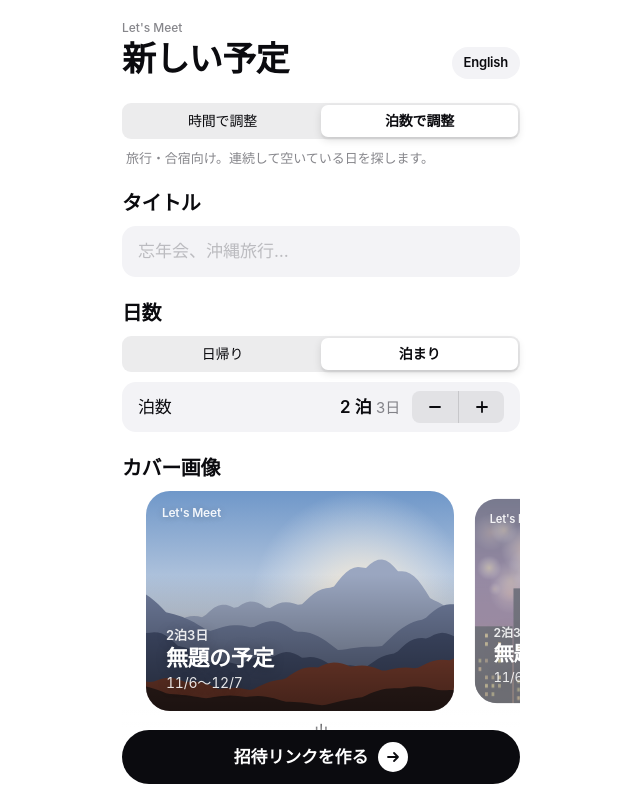
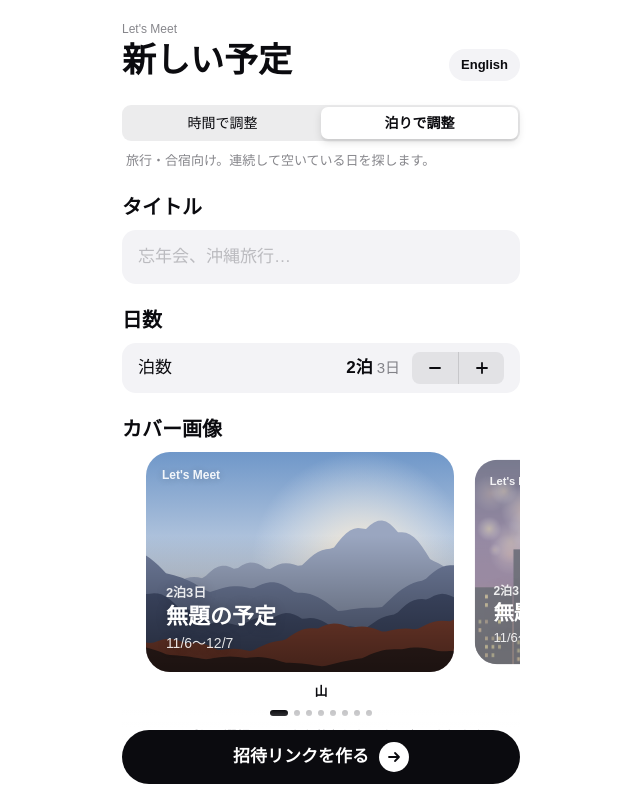
Before and after one commit to shumi-build/letsmeet, a website built with Vite: page app/index.html in a window 1280 px wide. Both pictures are taken after a click on the button "日本語". Shown: the top 800 px of the page, without its empty margins (319-959 px from the left). Built offline with nearby package versions, Linux system fonts and the light colour scheme; no server answers.

Commit message:
Trip length from 0 nights, search hint above the calendar, Japanese type
- Nights stepper now runs 0–14 (0 nights = a one-day plan); the separate
  Day trip / Overnight switch is gone.
- "We'll look for the best N nights within these dates" sits between the
  When heading and the calendar.
- Japanese uses Hiragino Kaku Gothic ProN (Meiryo / Noto Sans JP elsewhere)
  with normal letter spacing and a little more line height; nothing is
  downloaded.
- Japanese wording: 泊りで調整, 予定期間, 空き日程.

Co-Authored-By: Claude Opus 5.5 <noreply@anthropic.com>

```diff
--- a/app/src/i18n.ts
+++ b/app/src/i18n.ts
@@ -13,7 +13,7 @@ const en = {
   timeShort: (m: number) => { const h = Math.floor(m / 60) % 24, mm = m % 60, h12 = h % 12 || 12; return `${h12}${mm ? ':' + pad(mm) : ''}${h < 12 ? 'a' : 'p'}`; },
   range: (a: string, b: string) => `${a} – ${b}`,
   nights: (n: number) => (n === 0 ? 'Day trip' : `${n} night${n > 1 ? 's' : ''}, ${n + 1} days`),
-  nightsN: (n: number): string => (n === 1 ? 'night' : 'nights'), daysN: (n: number) => `${n} days`,
+  nightsCount: (n: number) => `${n} ${n === 1 ? 'night' : 'nights'}`, daysN: (n: number) => (n === 1 ? '1 day' : `${n} days`),
   dur: (m: number) => { const h = m / 60; return `${h} hour${h === 1 ? '' : 's'}`; },
   holShort: 'Holiday' as string | null, switchTo: '日本語',
   coverNames: { mountain: 'Mountains', city: 'City lights', dinner: 'Dinner', mahjong: 'Mahjong', ocean: 'Ocean', snow: 'Snow night', forest: 'Forest', gradient: 'Gradient' } as Record<string, string>,
@@ -29,6 +29,7 @@ const en = {
   timeH: 'Time', timeRow: 'Time', timeNote: 'Choose in 10-minute steps.', start: 'Start', end: 'End', done: 'Done', cancel: 'Cancel',
   coverH: 'Cover', coverNote: 'Swipe to choose. Friends see this when you share the link.',
   periodQ: 'When', daysQ: 'Days',
+  searchHint: (nl: string) => `We’ll look for the best <b>${nl.toLowerCase()}</b> within these dates.`,
   tapEnd: 'Now tap the last day.', tapRange: 'Drag across the days, or tap the first and last day. Keep dragging past the edge to reach the next month.',
   tripHint: (nl: string, c: number, len: number) => `${len} days selected. We check all ${c} possible ${nl.toLowerCase()} options.`,
   daysHint: (n: number) => `${n} days selected. Tap days, or drag across them (past the edge to reach the next month).`,
@@ -101,15 +102,15 @@ const ja: Dict = {
   time: m => `${Math.floor(m / 60)}:${pad(m % 60)}`,
   timeShort: m => `${Math.floor(m / 60)}:${pad(m % 60)}`,
   range: (a, b) => `${a}〜${b}`,
-  nights: n => (n === 0 ? '日帰り' : `${n}泊${n + 1}日`),
-  nightsN: () => '泊', daysN: n => `${n}日`,
+  nights: n => `${n}泊${n + 1}日`,
+  nightsCount: n => `${n}泊`, daysN: n => `${n}日`,
   dur: m => `${m / 60}時間`,
   holShort: null, switchTo: 'English',
   coverNames: { mountain: '山', city: '夜の街', dinner: 'ごはん', mahjong: '麻雀', ocean: '海', snow: '雪の夜', forest: '森', gradient: 'グラデーション' },
   untitled: '無題の予定', answered: n => `${n}人が回答`, candDays: n => `候補${n}日`,
   newPlan: '新しい予定',
   title: 'タイトル', titlePh: '忘年会、沖縄旅行…',
-  kindTime: '時間で調整', kindTrip: '泊数で調整',
+  kindTime: '時間で調整', kindTrip: '泊りで調整',
   kindTimeSub: 'ご飯・飲み会・打ち合わせ向け。空いている時間帯を集めます。',
   kindTripSub: '旅行・合宿向け。連続して空いている日を探します。',
   ctaCreate: '招待リンクを作る', creating: '作成中…', createFailed: 'リンクを作れませんでした。通信状況を確認してもう一度お試しください。',
@@ -117,7 +118,8 @@ const ja: Dict = {
   howLong: '日数', dayTrip: '日帰り', overnight: '泊まり', nightsRow: '泊数',
   timeH: '時間', timeRow: '時間', timeNote: '10分単位で選べます。', start: '開始', end: '終了', done: '完了', cancel: 'キャンセル',
   coverH: 'カバー画像', coverNote: 'スワイプして選択。リンクを共有したときに表示されます。',
-  periodQ: '期間', daysQ: '候補日',
+  periodQ: '予定期間', daysQ: '候補日',
+  searchHint: nl => `この期間の中から、<b>${nl}</b>の日程を探します。`,
   tapEnd: '最終日をタップしてください。', tapRange: '指でなぞるか、初日と最終日をタップ。端までなぞり続けると次の月に進みます。',
   tripHint: (nl, c, len) => `${len}日間を選択中。${nl}の組み合わせ${c}通りをすべてチェックします。`,
   daysHint: n => `${n}日選択中。タップか、指でなぞって選べます（端までなぞると次の月へ）。`,
@@ -155,7 +157,7 @@ const ja: Dict = {
   maybeN: n => `${n}人が要調整`, tripLen: '旅行の日数',
   decideTrip: 'この日程に決める', decideTime: 'この日時に決める', organizerPicks: '最終的な日程は主催者が決めます。',
   noWin: 'この日数で組める日程がありません。', noAnswers: 'まだ回答がありません。リンクを送って始めましょう。',
-  perDay: '日ごとの空き', perTime: '時間ごとの空き', few: '少', everyone: '全員',
+  perDay: '空き日程', perTime: '時間ごとの空き', few: '少', everyone: '全員',
   perDayNote: '日付をタップすると誰が行けるか見られます。', perTimeNote: 'マスをタップすると誰が行けるか見られます。', noSlot: '空きが重なる時間がまだありません。',
   decideCap: 'この日程に決める', decideWarn: '決定すると、全員の空き状況はその場で削除されます。残るのはタイトルと日程だけで、予定日の翌日に消えます。',
   confirmDecide: '決定する', deciding: '保存中…', decideFailed: '保存できませんでした。もう一度お試しください。',
--- a/app/src/screens/create.ts
+++ b/app/src/screens/create.ts
@@ -45,10 +45,9 @@ export function vCreate(): string {
 }
 
 function howLong() {
-  const t = T(), n = C().trip.nights, day = n === 0;
+  const t = T(), n = C().trip.nights;
   return `<section class="sec"><h2 class="title3">${t.howLong}</h2>
-    <div class="segc" role="group"><button class="${day ? 'on' : ''}" data-act="triptype" data-v="day" aria-pressed="${day}">${t.dayTrip}</button><button class="${!day ? 'on' : ''}" data-act="triptype" data-v="night" aria-pressed="${!day}">${t.overnight}</button></div>
-    ${day ? '' : `<div class="list"><div class="ri"><span class="k">${t.nightsRow}</span>${nightsVal(n)}${stepper('nightstep', n, 1, MAX_NIGHTS)}</div></div>`}
+    <div class="list"><div class="ri"><span class="k">${t.nightsRow}</span>${nightsVal(n)}${stepper('nightstep', n, 0, MAX_NIGHTS)}</div></div>
   </section>`;
 }
 
@@ -82,6 +81,7 @@ export function rangeClasses(k: string) {
 function tripCalendar() {
   const t = T(), c = C(), tr = c.trip, len = diffDays(tr.start, tr.end) + 1, combos = Math.max(0, len - tr.nights);
   return `<section class="sec"><h2 class="title3">${t.periodQ}</h2>
+    <p class="sub pi">${t.searchHint(esc(t.nights(tr.nights)))}</p>
     <div class="list pad">${calendarShell(c.cal.trip)}</div>
     <p class="foot pi">${c.rangePick ? t.tapEnd : t.tapRange} ${t.tripHint(t.nights(tr.nights), combos, len)}</p>
   </section>`;
@@ -187,12 +187,7 @@ export function tapRange(k: string) {
 
 export const createActions: Record<string, (v: string, el: HTMLElement) => void> = {
   mode(v) { const c = C(); if (c.mode !== v) { c.mode = v as Mode; c.rangePick = null; render(); } },
-  triptype(v) {
-    const c = C(), tr = c.trip;
-    if (v === 'day') { if (tr.nights > 0) c.lastNights = tr.nights; tr.nights = 0; } else if (tr.nights === 0) tr.nights = c.lastNights || 2;
-    fitRange(); render();
-  },
-  nightstep(v) { const c = C(); c.trip.nights = Math.min(MAX_NIGHTS, Math.max(1, c.trip.nights + Number(v))); c.lastNights = c.trip.nights; fitRange(); render(); },
+  nightstep(v) { const c = C(); c.trip.nights = Math.min(MAX_NIGHTS, Math.max(0, c.trip.nights + Number(v))); fitRange(); render(); },
   cal(v) { const c = C(); const [y, m] = c.cal[c.mode].split('-').map(Number); const d = new Date(y, m - 1 + Number(v), 1); c.cal[c.mode] = `${d.getFullYear()}-${String(d.getMonth() + 1).padStart(2, '0')}`; render(); },
   timesheet() { const tm = C().time; openTimeSheet(tm.from, tm.to, (f, to) => { tm.from = f; tm.to = to; render(); }); },
   create() { void createPlan(); },
--- a/app/src/state.ts
+++ b/app/src/state.ts
@@ -32,7 +32,6 @@ export const S = {
     time: { days: [firstFri, addDays(firstFri, 1), addDays(firstFri, 7), addDays(firstFri, 8)], from: 1080, to: 1380 } as TimeSpec,
     cal: { trip: addDays(today, 14).slice(0, 7), time: today.slice(0, 7) } as Record<Mode, string>,
     rangePick: null as string | null,
-    lastNights: 2,
     saving: false,
   },
 
--- a/app/src/styles.css
+++ b/app/src/styles.css
@@ -373,3 +373,13 @@ code{font-family:ui-monospace,SFMono-Regular,Menlo,monospace;font-size:.9em}
 .tg-clip::after{right:0;background:linear-gradient(to left,var(--card),transparent)}
 .more-l .tg-clip::before,.more-r .tg-clip::after{opacity:1}
 @media (prefers-reduced-motion:reduce){.tg-clip::before,.tg-clip::after{transition:none}}
+
+/* Japanese: the same type as r-agent.com — Hiragino Kaku Gothic ProN, which ships with iPhone and Mac
+   (Meiryo on Windows, Noto Sans JP on Android). Nothing is downloaded. The tight tracking used for SF Pro
+   squeezes kana and kanji together, so Japanese gets normal letter spacing and a little more line height. */
+html:lang(ja){--f:"Hiragino Kaku Gothic ProN","Hiragino Sans","Hiragino Kaku Gothic Pro",Meiryo,"Noto Sans JP",sans-serif}
+html:lang(ja) body,html:lang(ja) body *{letter-spacing:0}
+html:lang(ja) body{line-height:1.5}
+html:lang(ja) .foot{line-height:20px}
+html:lang(ja) .priv div{line-height:20px}
+.sub b{color:var(--label);font-weight:600}
--- a/app/src/ui/parts.ts
+++ b/app/src/ui/parts.ts
@@ -17,7 +17,7 @@ export const stepper = (act: string, val: number, min: number, max: number) =>
 
 export const nightsVal = (n: number) => {
   const t = T();
-  return n === 0 ? `<span class="nval">${t.dayTrip}</span>` : `<span class="nval">${n} ${t.nightsN(n)}<small>${t.daysN(n + 1)}</small></span>`;
+  return `<span class="nval">${t.nightsCount(n)}<small>${t.daysN(n + 1)}</small></span>`;
 };
 
 export const coverOverlay = (cap: string, title: string, sub: string) =>
```
